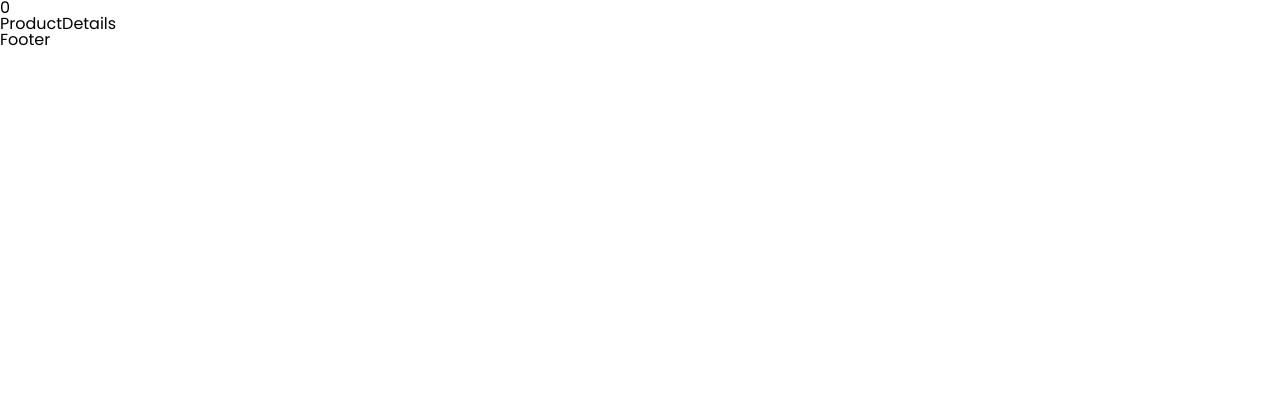
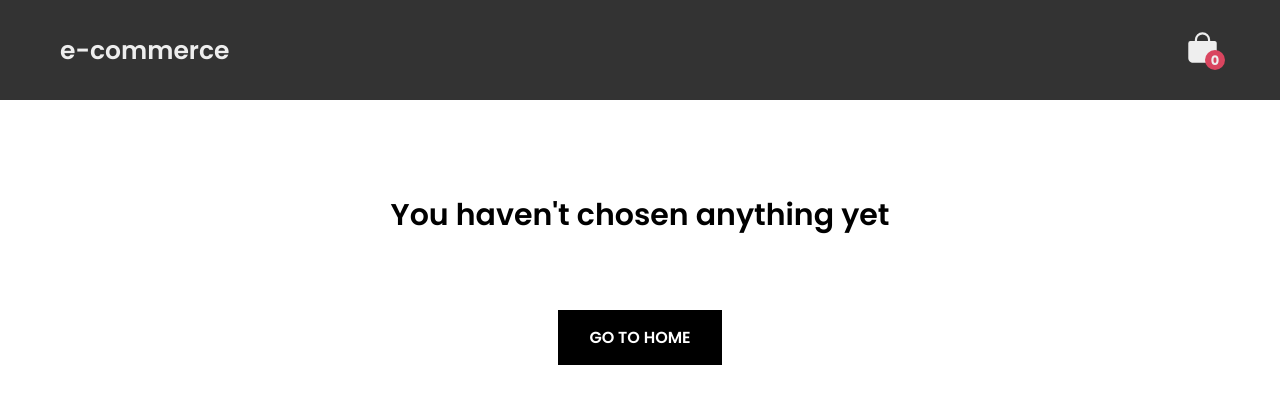
Before and after one commit to mkdir-s/e-commerce, a React (Vite) app: page /product/1 in a window 1280 px wide. Shown: the top 404 px of the page. Built offline with nearby package versions, Linux system fonts and the light colour scheme; no server answers.

Commit message:
add header component, product details page

```diff
--- a/package.json
+++ b/package.json
@@ -12,6 +12,7 @@
   "dependencies": {
     "react": "^19.0.0",
     "react-dom": "^19.0.0",
+    "react-icons": "^5.5.0",
     "react-router-dom": "^7.4.0",
     "sass": "^1.86.0"
   },
--- a/src/App.jsx
+++ b/src/App.jsx
@@ -3,7 +3,6 @@ import Home from './pages/Home/Home';
 import ProductDetails from './pages/ProductDetails/ProductDetails';
 import Cart from './pages/Cart/Cart';
 import Header from './components/Header/Header';
-import Footer from './components/Footer/Footer';
 
 const App = () => {
 
@@ -16,7 +15,6 @@ const App = () => {
           <Route path='/product/:id' element={<ProductDetails />} />
           <Route path='/cart' element={<Cart />} />
         </Routes>
-        <Footer />
       </Router>
     </div>
   )
--- a/src/components/Footer/Footer.jsx
+++ /dev/null
@@ -1,9 +0,0 @@
-import React from 'react'
-
-const Footer = () => {
-  return (
-    <div>Footer</div>
-  )
-}
-
-export default Footer
--- a/src/components/Header/Header.jsx
+++ b/src/components/Header/Header.jsx
@@ -1,10 +1,23 @@
 import React, { useContext } from 'react';
 import { CartContext } from '../../contexts/CartContext';
+import styles from './Header.module.scss';
+import { IoBag } from "react-icons/io5";
+import { Link } from 'react-router-dom';
 
 const Header = () => {
   const {amount} = useContext(CartContext);
   return (
-    <div>{amount}</div>
+    <header className={styles.header}>
+      <div className="container">
+        <div className={styles.wrapper}>
+          <Link className={styles.logo} to={'/'}>e-commerce</Link>
+          <Link className={styles.cart} to={'/cart'}>
+            <IoBag />
+            <p className={styles.amount}>{amount}</p>
+          </Link>
+        </div>
+      </div>
+    </header>
   )
 }
 
--- a/src/components/Header/Header.module.scss
+++ b/src/components/Header/Header.module.scss
@@ -0,0 +1,34 @@
+.header {
+  background-color: #333;
+  color: #eee;
+  padding: 30px 0;
+}
+.wrapper {
+  display: flex;
+  justify-content: space-between;
+  align-items: center;
+}
+.logo {
+  font-size: 25px;
+  font-weight: 600;
+}
+.cart {
+  font-size: 35px;
+  position: relative;
+  cursor: pointer;
+}
+.amount {
+  position: absolute;
+  bottom: 0;
+  right: -5px;
+  background-color: #D9455F;
+  border-radius: 50%;
+  padding: 7px;
+  font-size: 13px;
+  height: 20px;
+  width: 20px;
+  font-weight: 700;
+  display: flex;
+  align-items: center;
+  justify-content: center;
+}
--- a/src/pages/Cart/Cart.jsx
+++ b/src/pages/Cart/Cart.jsx
@@ -6,10 +6,24 @@ import styles from "./Cart.module.scss";
 
 const Cart = () => {
   const { cart, total, amount } = useContext(CartContext);
+
+  if (amount < 1) {
+    return (
+      <section className={styles.notFound}>
+        <div className="container">
+          <p className={styles.text}>You haven't chosen anything yet</p>
+          <div className={styles.bottom}><Link className={styles.button} to={'/'}>go to home</Link></div>
+        </div>
+      </section>
+    );
+  }
+
   return (
     <section className={styles.cart}>
       <div className="container">
-        <h2 className={styles.title}>Your cart - {amount} {amount === 1 ? 'item' : 'items'}</h2>
+        <h2 className={styles.title}>
+          Your cart - {amount} {amount === 1 ? "item" : "items"}
+        </h2>
         <div className={styles.items}>
           {cart.map((item) => {
             return <CartItem item={item} key={item.id} />;
@@ -17,7 +31,8 @@ const Cart = () => {
         </div>
         <div className={styles.bottom}>
           <p className={styles.total}>
-            <span>Total: </span>{total} $
+            <span>Total: </span>
+            {total} $
           </p>
           <a href="#" className={styles.button}>
             Checkout
--- a/src/pages/Cart/Cart.module.scss
+++ b/src/pages/Cart/Cart.module.scss
@@ -1,3 +1,12 @@
+.notFound {
+  padding-bottom: 100px;
+}
+.text {
+  text-align: center;
+  padding: 100px 0;
+  font-weight: 600;
+  font-size: 30px;
+}
 .cart {
   padding: 50px 0;
 }
--- a/src/pages/ProductDetails/ProductDetails.jsx
+++ b/src/pages/ProductDetails/ProductDetails.jsx
@@ -1,9 +1,43 @@
-import React from 'react'
+import React, { useContext } from "react";
+import { useParams } from "react-router-dom";
+import { CartContext } from "../../contexts/CartContext";
+import { ProductContext } from "../../contexts/ProductContext";
+import styles from "./ProductDetails.module.scss";
+import { Link } from "react-router-dom";
 
 const ProductDetails = () => {
+  const { id } = useParams();
+  const { products } = useContext(ProductContext);
+  const { addToCart } = useContext(CartContext);
+
+  const currentProduct = products.find((item) => item.id === Number(id));
+
+  if (!currentProduct) {
+    return (
+      <section className={styles.notFound}>
+        <div className="container">
+          <p className={styles.text}>You haven't chosen anything yet</p>
+          <div className={styles.bottom}><Link className={styles.button} to={'/'}>go to home</Link></div>
+          </div>
+      </section>
+    );
+  }
+  const {title, price, description, image, category} = currentProduct;
   return (
-    <div>ProductDetails</div>
-  )
-}
+    <section className={styles.details}>
+      <div className="container">
+        <div className={styles.wrapper}>
+          <div className={styles.img}><img src={image} alt={title} /></div>
+          <div className={styles.info}>
+            <h2 className={styles.title}>{title}</h2>
+            <p className={styles.category}>{category}</p>
+            <p className={styles.descr}>{description}</p>
+            <p className={styles.price}>{price} $</p>
+          </div>
+        </div>
+      </div>
+    </section>
+  );
+};
 
-export default ProductDetails
+export default ProductDetails;
--- a/src/pages/ProductDetails/ProductDetails.module.scss
+++ b/src/pages/ProductDetails/ProductDetails.module.scss
@@ -0,0 +1,68 @@
+.notFound {
+  padding-bottom: 100px;
+}
+.text {
+  text-align: center;
+  padding: 100px 0;
+  font-weight: 600;
+  font-size: 30px;
+}
+
+.details {
+  padding: 100px 0;
+}
+.wrapper {
+  display: flex;
+  align-items: center;
+  gap: 70px;
+}
+.img {
+  width: 30%;
+
+  img {
+    width: 100%;
+  }
+}
+.info {
+  max-width: 600px;
+}
+.title {
+  font-size: 25px;
+  font-weight: 600;
+  margin-bottom: 20px;
+}
+.descr {
+  font-size: 18px;
+  margin-bottom: 20px;
+  color: #444;
+}
+.price {
+  color: #D9455F;
+  font-size: 25px;
+  font-weight: 600;
+}
+.category {
+  margin-bottom: 15px;
+  font-weight: 600;
+  font-size: 20px;
+  color: #333;
+}
+
+.button {
+  font-weight: 600;
+  text-transform: uppercase;
+  padding: 15px 30px;
+  background-color: #000;
+  color: #fff;
+  transition: all .3s;
+  border: 1px solid transparent;
+
+  &:hover {
+    background-color: #fff;
+    color: #000;
+    border: 1px solid #000;
+  }
+}
+.bottom {
+  text-align: center;
+}
```
Also changed, not shown: src/components/Footer/Footer.module.scss (deleted), 1 other file (tests, documents, lock files or other folders).
